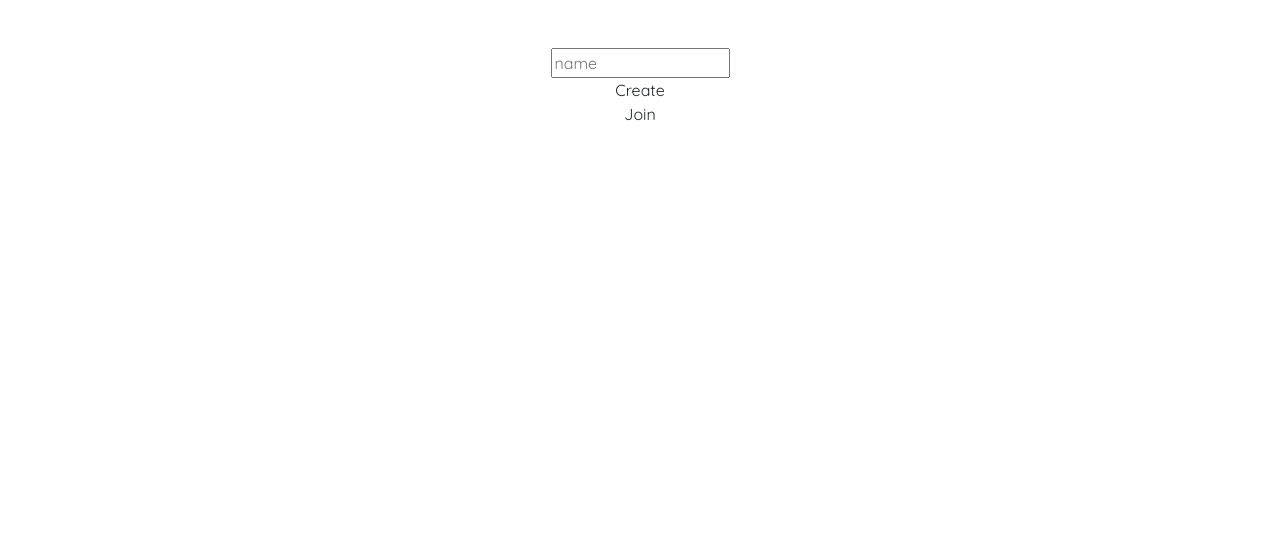
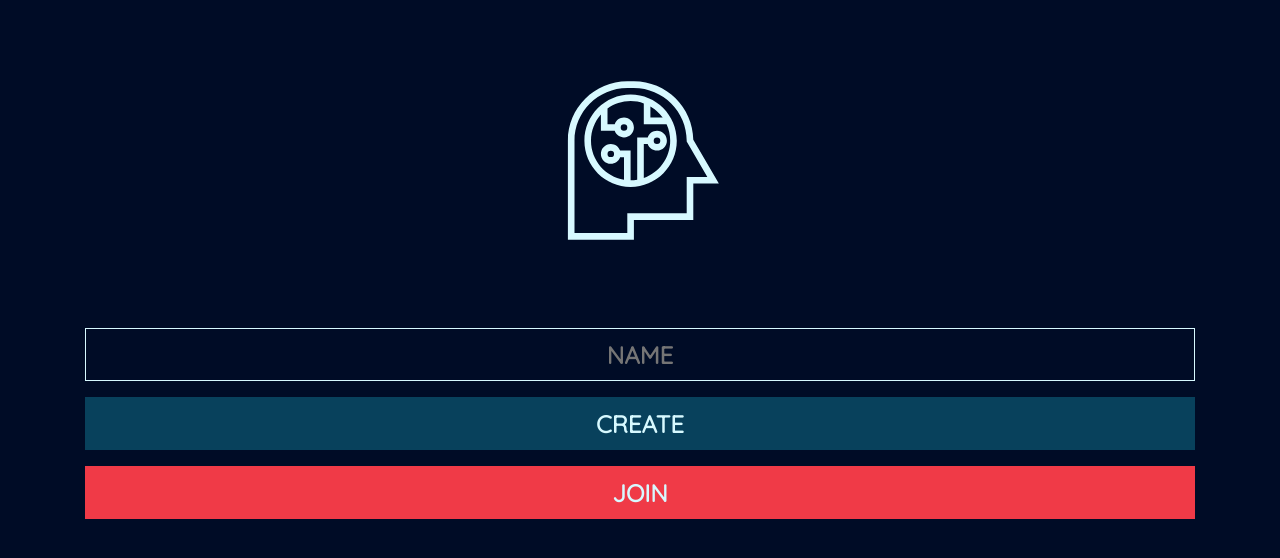
Before and after one commit to fred7896/mind, a React (Create React App) app in the folder frontend/: page / in a window 1280 px wide. Shown: the top 558 px of the page. Built offline with nearby package versions, Linux system fonts and the light colour scheme.

Commit message:
Initialize Style and css variables.

```diff
--- a/frontend/package.json
+++ b/frontend/package.json
@@ -6,6 +6,7 @@
     "@testing-library/jest-dom": "^4.2.4",
     "@testing-library/react": "^9.3.2",
     "@testing-library/user-event": "^7.1.2",
+    "node-sass": "^4.13.1",
     "react": "^16.12.0",
     "react-dom": "^16.12.0",
     "react-router-dom": "^5.1.2",
--- a/frontend/src/App.js
+++ b/frontend/src/App.js
@@ -2,6 +2,7 @@ import React from "react";
 import "./App.css";
 import { BrowserRouter as Router, Switch, Route } from "react-router-dom";
 import routes from "./Routes";
+import "./global.scss";
 
 function RouteWithSubRoutes(route) {
 	return (
--- a/frontend/src/Components/Home.jsx
+++ /dev/null
@@ -1,33 +0,0 @@
-import React from "react";
-
-export default class Home extends React.Component {
-	constructor(props) {
-		super(props);
-		this.state = { value: "" };
-
-	}
-
-	handleChange = (event) => {
-		this.setState({ value: event.target.value });
-	}
-
-	render() {
-		return (
-			<div className="container">
-				<form className="my-5">
-					<input
-						type="text"
-						placeholder="name"
-						value={this.state.value}
-						onChange={this.handleChange}
-					/>
-
-					<div>
-						<div>Create</div>
-						<div>Join</div>
-					</div>
-				</form>
-			</div>
-		);
-	}
-}
--- /dev/null
+++ b/frontend/src/Components/Home/Home.jsx
@@ -0,0 +1,38 @@
+import React from "react";
+import "./Home.scss";
+import SvgFactory from "../SvgFactory/SvgFactory";
+
+export default class Home extends React.Component {
+	constructor(props) {
+		super(props);
+		this.state = { value: "" };
+	}
+
+	handleChange = event => {
+		this.setState({ value: event.target.value });
+	};
+
+	render() {
+		return (
+			<div className="container fontCyan">
+				<div className="d-flex justify-content-center align-items-center mindBox">
+					<div style={{ width: "165px", height: "165px" }}>
+						<SvgFactory iconname="mind" />
+					</div>
+				</div>
+				<form className="inputBox">
+					<input
+						type="text"
+						placeholder="name"
+						className="cyanAndTransparent nameInput my-2"
+						value={this.state.value}
+						onChange={this.handleChange}
+					/>
+
+					<div className="nameInput inputBox imperialButton my-2">CREATE</div>
+					<div className="nameInput inputBox salsaButton my-2">JOIN</div>
+				</form>
+			</div>
+		);
+	}
+}
--- /dev/null
+++ b/frontend/src/Components/Home/Home.scss
@@ -0,0 +1,39 @@
+@import "../../variables.scss";
+
+input {
+    font-size:24px;
+    text-transform: uppercase;
+    text-align: center;
+    font-weight: bold;
+}
+
+.mindBox {
+    width: 100%;
+    height: 40vh;
+}
+
+.nameInput {
+	height: 53px;
+	width: 100%;
+}
+
+.inputBox {
+	display: flex;
+	flex-direction: column;
+	justify-content: center;
+	align-items: center;
+}
+
+.imperialButton {
+    background-color: $imperialBlue;
+    font-size: 24px;
+    font-weight: bold;
+
+}
+
+.salsaButton {
+    background-color: $redSalsa;
+    font-size: 24px;
+    font-weight: bold;
+
+}
--- /dev/null
+++ b/frontend/src/Components/SvgFactory/MindLogo.js
@@ -0,0 +1,25 @@
+import React from "react";
+
+const MindLogo = props => {
+	return (
+		<svg
+			xmlns="http://www.w3.org/2000/svg"
+			width="100%"
+			height="100%"
+			fill="none"
+			viewBox="0 0 165 165"
+			{...props}
+		>
+			<path
+				fill="currentColor"
+				d="M75.9 3.3h-6.6C36.548 3.3 9.9 29.948 9.9 62.7v99h66v-19.8h59.4v-36.3h25.545l-25.552-43.8C134.808 29.46 108.352 3.3 75.9 3.3zM128.7 99v36.3H69.3v19.8H16.5V62.7c0-29.113 23.687-52.8 52.8-52.8h6.6c29.113 0 52.8 23.687 52.8 52.8v.894L149.355 99H128.7z"
+			></path>
+			<path
+				fill="currentColor"
+				d="M72.6 16.5c-25.476 0-46.2 20.724-46.2 46.2 0 25.476 20.724 46.2 46.2 46.2 25.476 0 46.2-20.724 46.2-46.2 0-25.476-20.724-46.2-46.2-46.2zm32.099 23.1H92.4V28.456A39.913 39.913 0 01104.699 39.6zM85.8 99.99V66h3.907c1.366 3.831 4.996 6.6 9.293 6.6 5.458 0 9.9-4.442 9.9-9.9s-4.442-9.9-9.9-9.9c-4.297 0-7.927 2.769-9.293 6.6H79.2v42.303c-2.152.363-4.346.597-6.6.597V72.6H62.093C60.727 68.769 57.097 66 52.8 66c-5.458 0-9.9 4.442-9.9 9.9s4.442 9.9 9.9 9.9c4.297 0 7.927-2.769 9.293-6.6H66v22.503C47.302 98.548 33 82.283 33 62.7c0-10.006 3.759-19.127 9.9-26.106V52.8h13.807c1.366 3.831 4.996 6.6 9.293 6.6 5.458 0 9.9-4.442 9.9-9.9s-4.442-9.9-9.9-9.9c-4.297 0-7.927 2.769-9.293 6.6H49.5V30.6c6.51-4.698 14.474-7.5 23.1-7.5 4.633 0 9.065.841 13.2 2.31V46.2h22.754c2.316 5.03 3.646 10.606 3.646 16.5 0 17.203-11.045 31.835-26.4 37.29zm9.9-37.29a3.301 3.301 0 016.6 0 3.3 3.3 0 01-6.6 0zM56.1 75.9a3.301 3.301 0 01-6.6 0 3.301 3.301 0 016.6 0zm6.6-26.4a3.301 3.301 0 016.6 0 3.301 3.301 0 01-6.6 0z"
+			></path>
+		</svg>
+	);
+};
+
+export default MindLogo;
--- /dev/null
+++ b/frontend/src/Components/SvgFactory/NotFoundSvg.js
@@ -0,0 +1,23 @@
+import React from "react";
+
+const NotFoundSvg = props => {
+	return (
+		<svg
+			xmlns="http://www.w3.org/2000/svg"
+			width="100%"
+			height="100%"
+			fill="none"
+			viewBox="0 0 50 50"
+			{...props}
+		>
+			<path
+				fill="currentColor"
+				fillRule="evenodd"
+				d="M45.094 35.924c.581.316 1.312.101 1.598-.495A24.03 24.03 0 0010.11 6.193L7.222 4.171a.75.75 0 00-1.178.675l.564 6.886a.75.75 0 00.946.663l6.663-1.826a.75.75 0 00.232-1.338l-2.28-1.597a21.633 21.633 0 0132.414 26.65c-.283.598-.07 1.324.511 1.64zM14.97 44.308a21.471 21.471 0 01-1.638-.985 1.274 1.274 0 00-1.41 2.123c.594.395 1.206.763 1.832 1.103a1.275 1.275 0 001.216-2.24zm7.213 2.332a1.274 1.274 0 10-.314 2.53c.706.087 1.42.142 2.14.162a1.274 1.274 0 00.07-2.548 19.75 19.75 0 01-1.896-.144zM5.758 39.595a1.274 1.274 0 102.044-1.523 22.574 22.574 0 01-1.079-1.584 1.274 1.274 0 10-2.165 1.344c.376.606.776 1.194 1.2 1.763zm25.808 5.965a1.274 1.274 0 10.862 2.399c.659-.237 1.318-.506 1.974-.807a1.275 1.275 0 10-1.062-2.317 22.56 22.56 0 01-1.774.725zM1.37 29.956a1.275 1.275 0 002.492-.538c-.134-.62-.242-1.249-.323-1.886a1.275 1.275 0 00-2.529.32c.09.712.211 1.413.36 2.104zm38.4 10.652a1.274 1.274 0 101.678 1.919c.265-.232.53-.47.792-.715a1.274 1.274 0 10-1.737-1.865c-.243.226-.488.447-.733.661zM1.384 19.373a1.275 1.275 0 002.493.533c.067-.313.14-.627.222-.942a1.274 1.274 0 10-2.47-.634c-.089.349-.17.696-.245 1.043z"
+				clipRule="evenodd"
+			></path>
+		</svg>
+	);
+};
+
+export default NotFoundSvg;
--- /dev/null
+++ b/frontend/src/Components/SvgFactory/SvgFactory.js
@@ -0,0 +1,18 @@
+import React from "react";
+import NotFoundSvg from "../SvgFactory/NotFoundSvg";
+import MindLogo from "../SvgFactory/MindLogo";
+
+const components = {
+	mind: MindLogo
+};
+
+export default class SvgFactory extends React.Component {
+	render() {
+		const SpecificSvg = components[this.props.iconname];
+		return components && components.hasOwnProperty(this.props.iconname) ? (
+			<SpecificSvg {...this.props} />
+		) : (
+			<NotFoundSvg {...this.props} />
+		);
+	}
+}
--- a/frontend/src/Routes.js
+++ b/frontend/src/Routes.js
@@ -1,4 +1,4 @@
-import Home from "./Components/Home";
+import Home from "./Components/Home/Home";
 import Game from "./Components/Game";
 
 const routes = [
--- /dev/null
+++ b/frontend/src/global.scss
@@ -0,0 +1,17 @@
+@import "./variables.scss";
+body {
+    background-color: $richBlack;
+    margin: 0;
+    padding: 0;
+}
+
+.fontCyan {
+    color : $lightCyan;
+}
+
+
+.cyanAndTransparent {
+    background-color: $richBlack;
+    color: $lightCyan;
+    border : 1px solid $lightCyan;
+}
--- /dev/null
+++ b/frontend/src/variables.scss
@@ -0,0 +1,5 @@
+$richBlack : #000C26;
+$mustard : #FFC857;
+$redSalsa : #F03A47;
+$imperialBlue : #08415C;
+$lightCyan : #D7F9FF;
```
Also changed, not shown: 1 other file (tests, documents, lock files or other folders).
